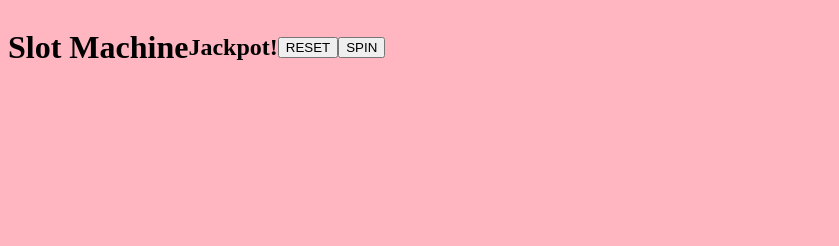
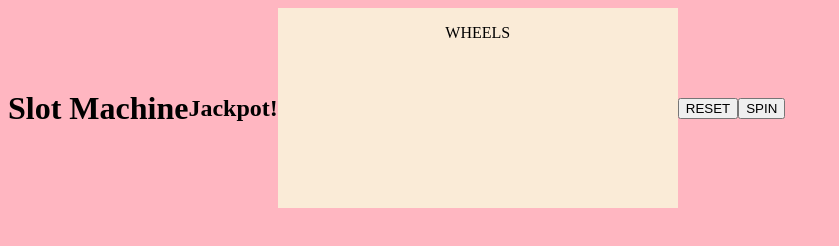
Before and after one commit to ajkarczewski/project-1-browser-slot-machine, a plain HTML site: page index.html in a window 1280 px wide. Both pictures are taken after a click on the button "SPIN". Shown: the whole page, without its empty margins (0-839 px from the left). Drawn offline with Linux system fonts and the light colour scheme.

Commit message:
alter functions, alter css

```diff
--- a/app.js
+++ b/app.js
@@ -45,16 +45,16 @@ spinButton.addEventListener('click', spin)
 
 // }
 
-function spin() {
-
-wheel1 = [Math.floor(Math.random() * wheel.length)]
+function spin(wheel) {
+  wheel1 = Math.floor(Math.random() * wheel.length)
+}
 
 
-wheel2 = wheel[Math.floor(Math.random() * wheel.length)]
 
-wheel3 = wheel[Math.floor(Math.random() * wheel.length)]
+// wheel2 = wheel[Math.floor(Math.random() * wheel.length)]
 
-}
+// wheel3 = wheel[Math.floor(Math.random() * wheel.length)]
+// }
 
 function showSpin () {
   machine.innerHTML = (`${wheel1}, ${wheel2}, ${wheel3}`)
--- a/css/style.css
+++ b/css/style.css
@@ -30,9 +30,13 @@ body {
   height: 300px;
   margin: auto;
 } */
-
-h3 {
-  font-size: 20px, black;
+div {
+  height: 200px;
+  width: 400px;
+  background-color: antiquewhite;
+}
+p {
+  font-size: 200px, black;
 }
 /* .wheel {
   border: 5px solid black;
--- a/index.html
+++ b/index.html
@@ -11,7 +11,10 @@
 <body>
 <h1>Slot Machine</h1>
 <h2 id="message">Message</h2>
-<h3 id="machine"></h3>
+
+<div>
+  <p id="machine">WHEELS</p>
+</div>
 
 <!-- <div id="machine" class="container"> -->
   <!-- <div class="wheel" id="wheel1">
```
